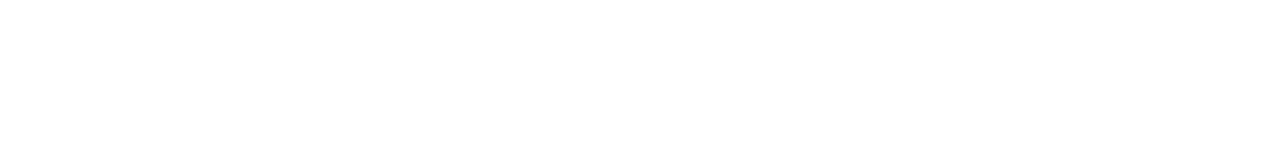
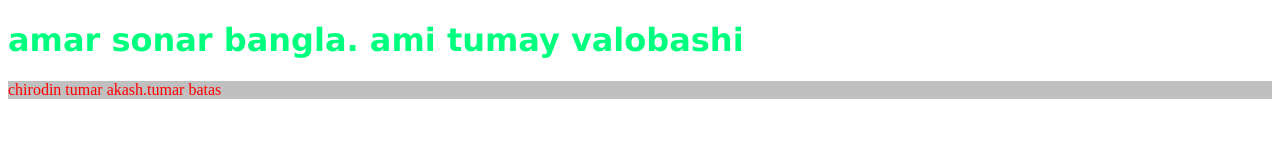
Before and after one commit to salmakhatun0056/my-second-repo, a plain HTML site: page salma.html in a window 1280 px wide. Drawn offline with Linux system fonts and the light colour scheme.

Commit message:
style css

```diff
--- /dev/null
+++ b/salma.css
@@ -0,0 +1,8 @@
+p{
+    color: red;
+    background-color: silver;
+}
+h1{
+    font-family: Verdana, Geneva, Tahoma, sans-serif;
+    color: springgreen;
+}
--- a/salma.html
+++ b/salma.html
@@ -5,8 +5,11 @@
     <meta http-equiv="X-UA-Compatible" content="IE=edge">
     <meta name="viewport" content="width=device-width, initial-scale=1.0">
     <title>this is a title</title>
+    <link rel="stylesheet" href="salma.css">
 </head>
 <body>
+    <h1> amar sonar bangla. ami tumay valobashi</h1>
+    <p>chirodin tumar akash.tumar batas</p>
 
 </body>
 </html>
```
